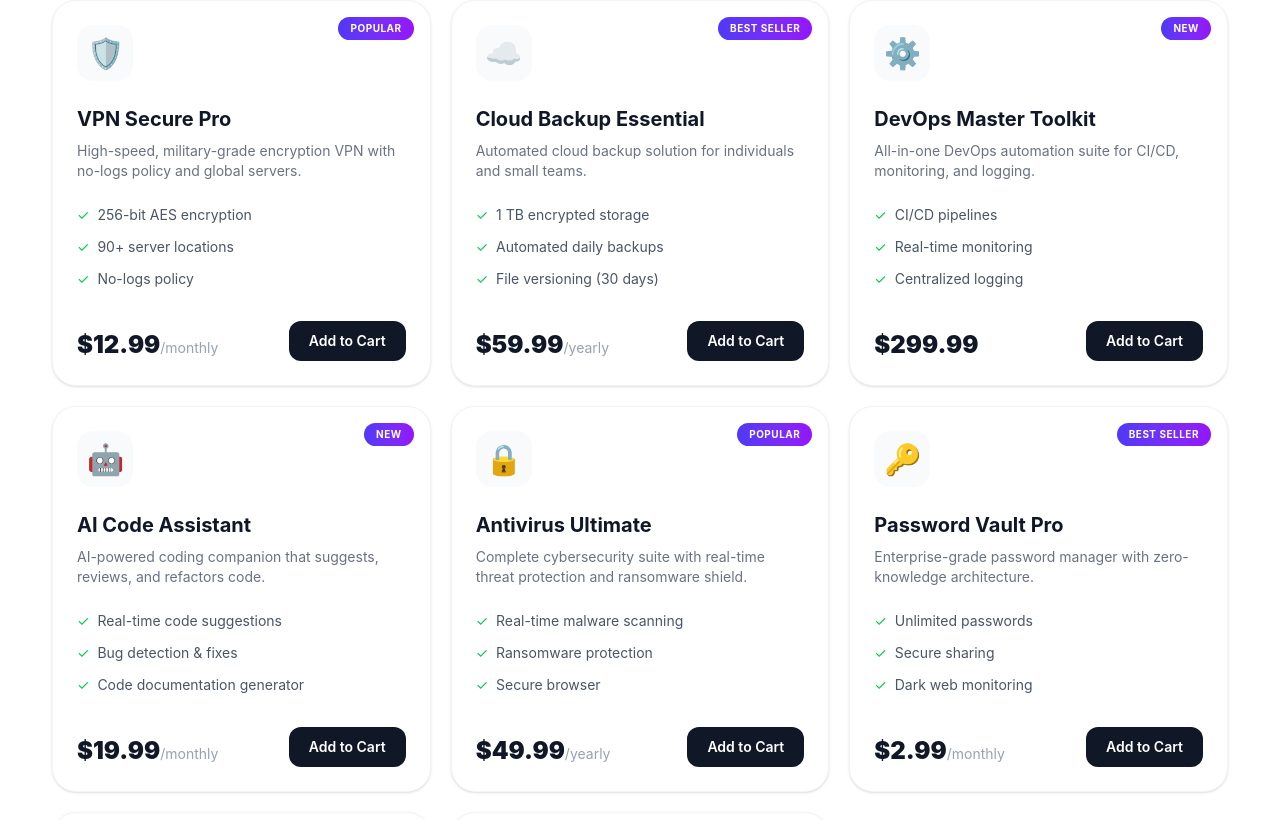
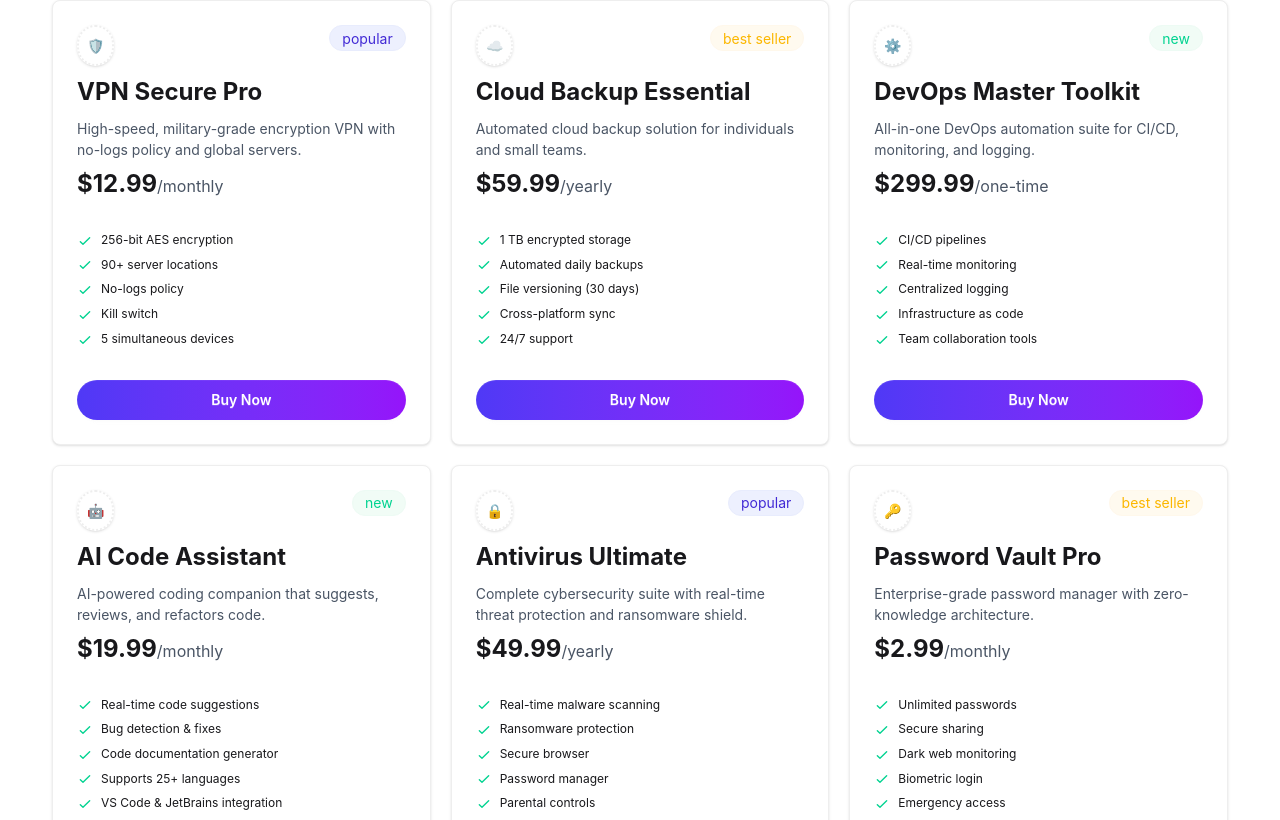
Before and after one commit to FighterX-156/Assignment-06-PH, a React (Vite) app: page / in a window 1280 px wide. Shown: the part 1480-2300 px from the top of the page. Built offline with nearby package versions, Linux system fonts and the light colour scheme.

Commit message:
Footer section completed

```diff
--- a/src/App.jsx
+++ b/src/App.jsx
@@ -8,6 +8,7 @@ import ProductSec from './Components/Products/ProductSec';
 import Steps from './Components/steps/Step';
 import Priceplan from './Components/PriceCard/Priceplan';
 import Workflow from './Components/workflow/Workflow';
+import Footer from './Components/Footer/Footer';
 
 
 
@@ -54,6 +55,7 @@ function App() {
         <Priceplan pricingPromise={pricingPromise}></Priceplan>
       </Suspense>
       <Workflow></Workflow>
+      <Footer></Footer>
     <ToastContainer />
     </>
   )
--- a/src/Components/Footer/footer.jsx
+++ b/src/Components/Footer/footer.jsx
@@ -1,11 +1,71 @@
-import React from 'react';
+import React from "react";
 
 const Footer = () => {
-    return (
-        <div>
-
+  return (
+    <div className="pt-30 pb-4 bg-[#101727]">
+      <div className="max-mA">
+        <div className="grid grid-cols-2 sm:grid-cols-3 md:grid-cols-5 gap-4 text-white px-6 sm:p-0">
+          <div className="space-y-3">
+            <h2 className="text-[30px] font-extrabold">DigiTools</h2>
+            <p className="text-sm text-gray-300 max-w-50">
+              Premium digital tools for creators, professionals, and businesses.
+              Work smarter with our suite of powerful tools.
+            </p>
+          </div>
+          <div>
+            <p className="font-bold mb-3">Product</p>
+            <ul className="text-sm space-y-3">
+              <li>Features</li>
+              <li>Pricing</li>
+              <li>Templates</li>
+              <li>Integration</li>
+            </ul>
+          </div>
+          <div>
+            <p className="font-bold mb-3">Company</p>
+            <ul className="text-sm space-y-3">
+              <li>About</li>
+              <li>Blog</li>
+              <li>Careers</li>
+              <li>Press</li>
+            </ul>
+          </div>
+          <div>
+            <p className="font-bold mb-3">Resources</p>
+            <ul className="text-sm space-y-3">
+              <li>Documentation</li>
+              <li>Help Center</li>
+              <li>Community</li>
+              <li>Contact</li>
+            </ul>
+          </div>
+          <div className="space-y-3">
+            <p className="font-bold">Social Links</p>
+            <div className="flex gap-3 items-center text-[#101727]">
+              <span className="bg-white p-2 rounded-full">
+                <i className="fa-brands fa-instagram text-[18px]"></i>
+              </span>
+              <span className="bg-white p-2 rounded-full">
+                <i className="fa-brands fa-facebook  text-[18px]"></i>
+              </span>
+              <span className="bg-white p-2 rounded-full">
+                <i className="fa-brands fa-x-twitter text-[18px]"></i>
+              </span>
+            </div>
+          </div>
         </div>
-    );
+        <hr className="border-gray-500 mt-20" />
+        <div className="text-gray-300 text-sm flex items-center justify-center sm:justify-between flex-wrap sm:flex-nowrap mt-4">
+          <p>&copy; 2026 Digitools. All rights reserved.</p>
+          <ul className="flex items-center gap-5">
+            <li>Privacy Policy</li>
+            <li>Terms of Service</li>
+            <li>Cookies</li>
+          </ul>
+        </div>
+      </div>
+    </div>
+  );
 };
 
 export default Footer;
--- a/src/Components/card UI/card.jsx
+++ b/src/Components/card UI/card.jsx
@@ -2,54 +2,75 @@ import React from 'react';
 import { toast } from 'react-toastify';
 
 const Card = ({ product, cartCard, setCartCard }) => {
-    const { name, description, price, period, tag, icon, features } = product;
+    const isBuyNow = cartCard.some((item) => item.id === product.id);
 
-    const handleAddToCart = () => {
-        const isExist = cartCard.find(item => item.id === product.id);
-        if (isExist) {
-            return toast.info(`${name} is already in your cart!`);
-        }
-        setCartCard([...cartCard, product]);
-        toast.success(`${name} added to cart!`);
-    };
+  const handelBuyNow = () => {
+    toast.success(`${product.name} added to cart`);
+    setCartCard([...cartCard, product]);
+  };
 
     return (
-        <div className="bg-white border border-gray-100 rounded-3xl p-6 shadow-sm hover:shadow-xl transition-all duration-300 group flex flex-col h-full relative">
-            {tag && (
-                <div className="absolute top-4 right-4 bg-linear-to-r from-[#4F39F6] to-[#9514FA] text-white text-[10px] font-bold px-3 py-1 rounded-full uppercase tracking-wider">
-                    {tag}
-                </div>
-            )}
-
-            <div className="w-14 h-14 bg-gray-50 rounded-2xl flex items-center justify-center text-3xl mb-6 group-hover:scale-110 transition-transform duration-300">
-                {icon}
+        <div className="card w-full h-full bg-base-100 shadow-sm border border-base-300 hover:scale-105 hover:shadow-xl transition-all decoration-1">
+        <div className="card-body">
+          <div className="flex justify-between">
+            <div className="p-2 shadow border-dotted border-2 border-base-300 rounded-full">
+              <span className="h-10">{product.icon}</span>
             </div>
-
-            <h3 className="text-xl font-bold text-gray-900 mb-2">{name}</h3>
-            <p className="text-gray-500 text-sm mb-6 flex-grow">{description}</p>
-
-            <div className="space-y-3 mb-8">
-                {features.slice(0, 3).map((feature, idx) => (
-                    <div key={idx} className="flex items-center gap-2 text-sm text-gray-600">
-                        <span className="text-green-500">✓</span>
-                        {feature}
-                    </div>
-                ))}
-            </div>
-
-            <div className="flex items-end justify-between mt-auto">
-                <div>
-                    <span className="text-2xl font-black text-gray-900">${price}</span>
-                    {period !== "one-time" && <span className="text-gray-400 text-sm">/{period}</span>}
-                </div>
-                <button
-                    onClick={handleAddToCart}
-                    className="bg-gray-900 text-white px-5 py-2.5 rounded-xl font-semibold text-sm hover:bg-[#4F39F6] transition-colors duration-300"
-                >
-                    Add to Cart
-                </button>
-            </div>
+            <span
+              className={`badge badge-soft ${product.tagType == "popular"
+                  ? "badge-primary"
+                  : product.tagType == "new"
+                    ? " badge-success"
+                    : "badge-warning"
+                } p-3 rounded-full`}
+            >
+              {product.tag}
+            </span>
+          </div>
+          <h2 className="text-[24px] font-bold">{product.name}</h2>
+          <p className="text-gray-600">{product.description}</p>
+          <span className="text-2xl font-bold">
+            ${product.price}
+            <span className="text-gray-600 text-[16px] font-normal">
+              /{product.period}
+            </span>
+          </span>
+          <ul className="mt-6 flex flex-col gap-2 text-xs">
+            {product.features.map((feature, ind) => {
+              return (
+                <li key={ind}>
+                  <svg
+                    xmlns="http://www.w3.org/2000/svg"
+                    className="size-4 me-2 inline-block text-success"
+                    fill="none"
+                    viewBox="0 0 24 24"
+                    stroke="currentColor"
+                  >
+                    <path
+                      strokeLinecap="round"
+                      strokeLinejoin="round"
+                      strokeWidth="2"
+                      d="M5 13l4 4L19 7"
+                    />
+                  </svg>
+                  <span>{feature}</span>
+                </li>
+              );
+            })}
+          </ul>
+          <div className="mt-6">
+            <button
+              onClick={handelBuyNow}
+              className={`btn ${isBuyNow == true
+                  ? "btn-disabled opacity-50 bg-linear-to-r from-[#4F39F6] to-[#9514FA]"
+                  : "opacity-100 bg-linear-to-r from-[#4F39F6] to-[#9514FA]"
+                } rounded-full border-0 text-white btn-block`}
+            >
+              {isBuyNow == true ? "Added To Cart" : "Buy Now"}
+            </button>
+          </div>
         </div>
+      </div>
     );
 };
 
```
